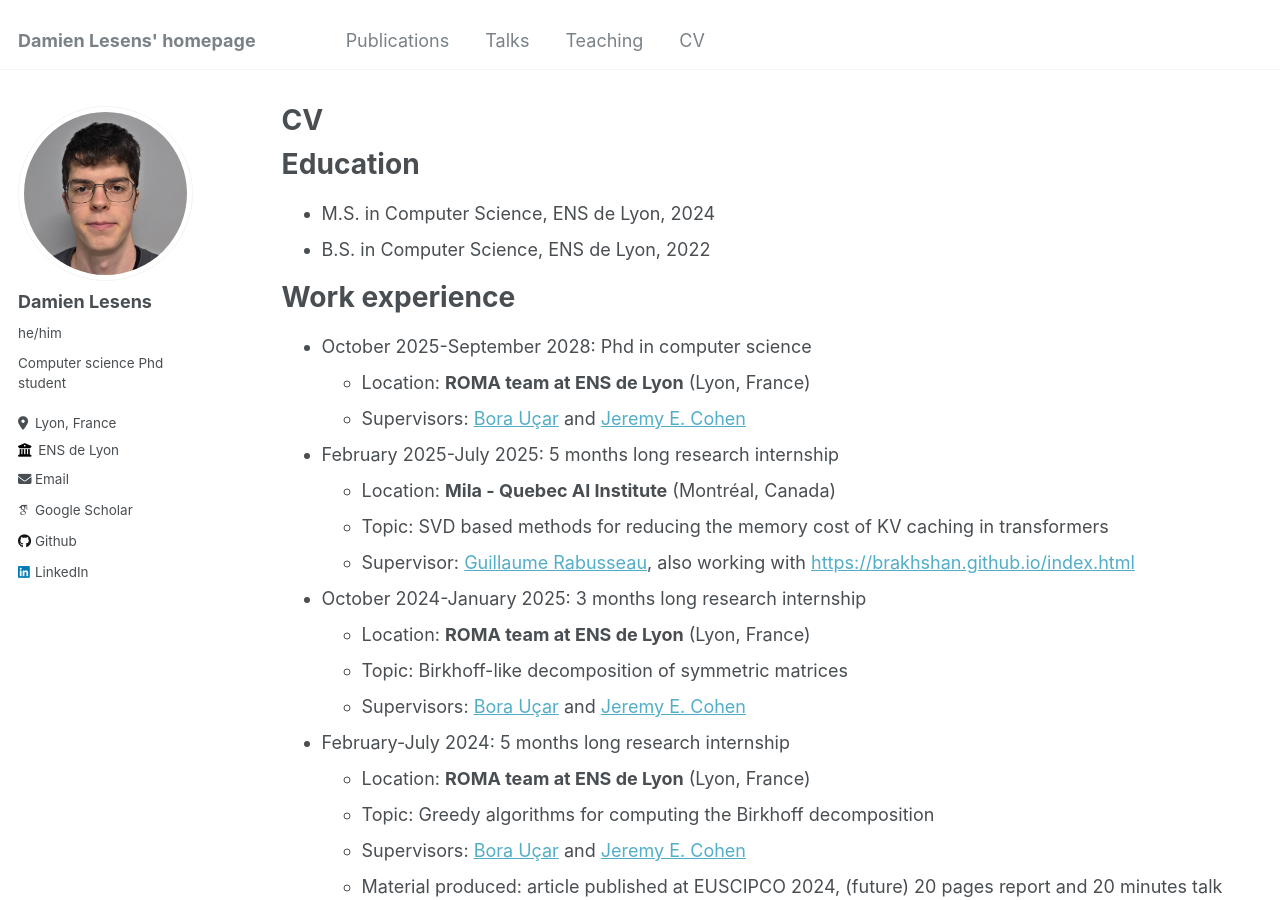
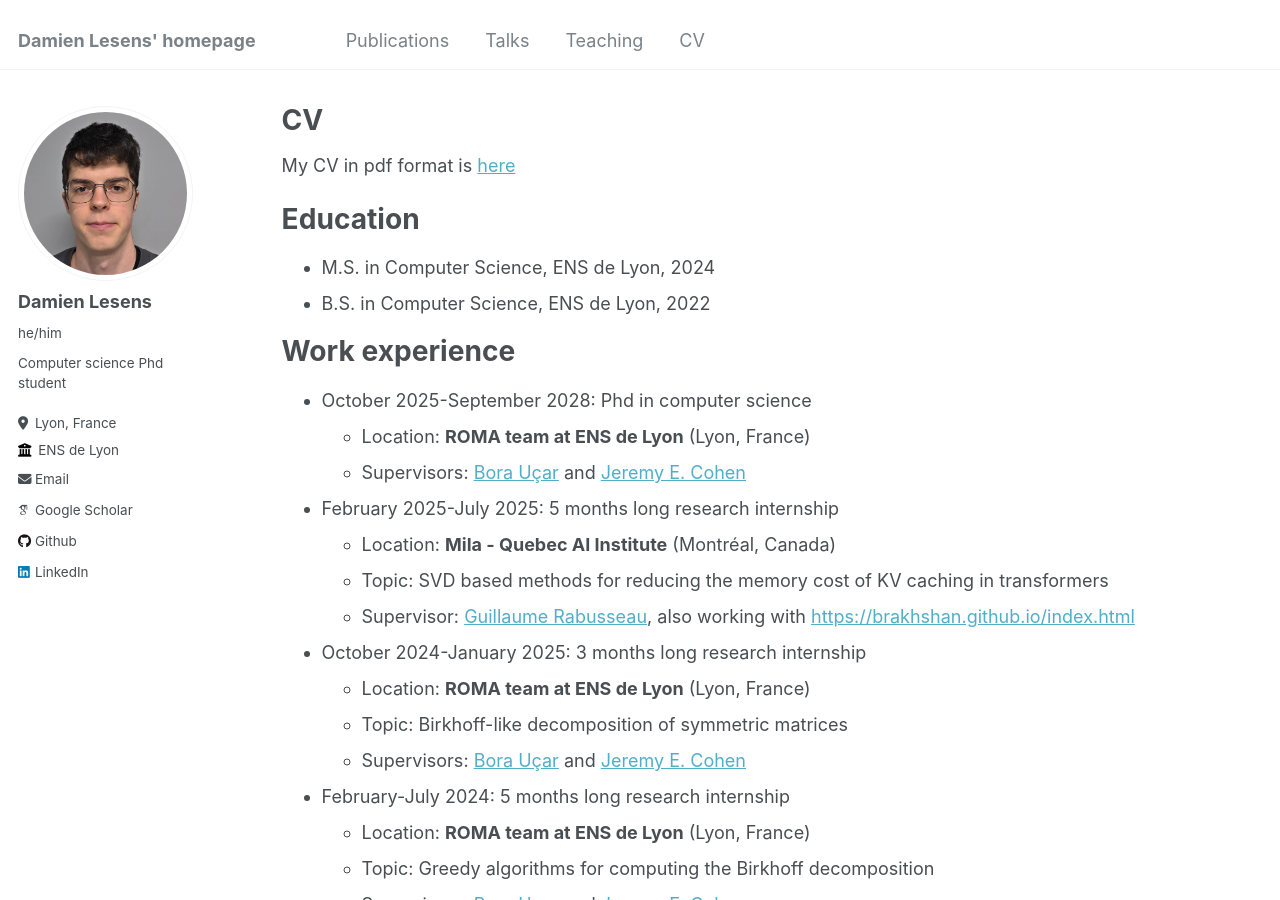
Before and after one commit to DamienLesens/DamienLesens.github.io, a Jekyll site: the page built from _pages/cv.md, in a window 1280 px wide and 900 px high. Built offline with Jekyll 4.4.1, drawn with Linux system fonts in a browser that asks for light colours; some web fonts are replaced.

Commit message:
adding cv pdf

```diff
--- a/_pages/cv.md
+++ b/_pages/cv.md
@@ -8,6 +8,8 @@ redirect_from:
 ---
 
 {% include base_path %}
+
+My CV in pdf format is <a href="https://damienlesens.github.io/files/CV_damien_lesens.pdf" target="_blank">here</a>
 
 Education
 ======
```
Also changed, not shown: 2 other files.
